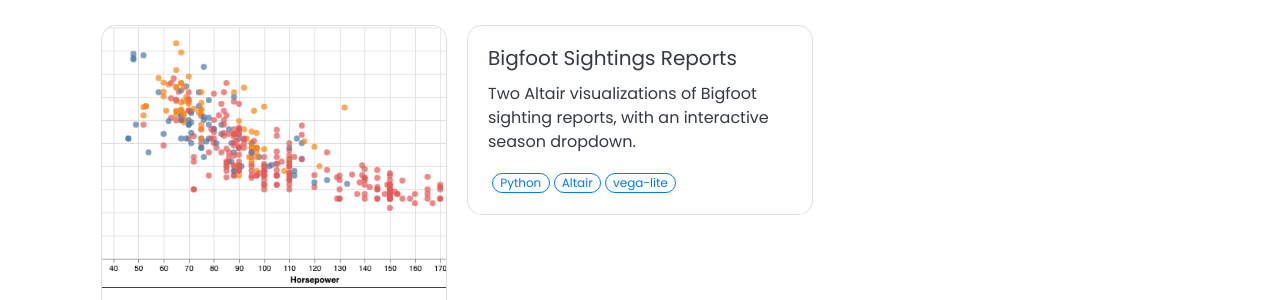
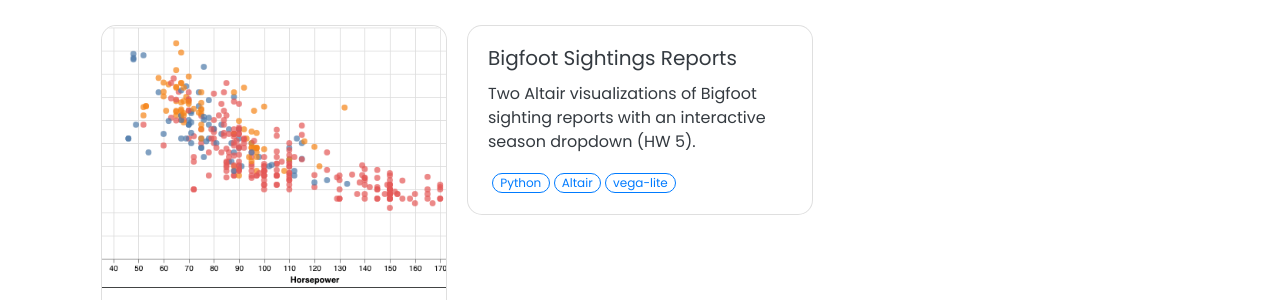
Before and after one commit to madison01108/madison01108.github.io, a Jekyll site: the page built from pages/projects.html, in a window 1280 px wide. Shown: the part 139-439 px from the top of the page. Built offline with Jekyll 4.4.1, drawn with Linux system fonts in a browser that asks for light colours; nearby versions of some CDN libraries.

Commit message:
Modify Bigfoot report description
Updated project description to include HW 5 reference.

```diff
--- a/_projects/bigfoot-report.md
+++ b/_projects/bigfoot-report.md
@@ -1,14 +1,14 @@
 ---
 name: Bigfoot Sightings Reports
+permalink: /projects/bigfoot-report/
 tools: [Python, Altair, vega-lite]
-description: Two Altair visualizations of Bigfoot sighting reports, with an interactive season dropdown.
+description: Two Altair visualizations of Bigfoot sighting reports with an interactive season dropdown (HW 5).
 custom_js:
   - vega.min
   - vega-lite.min
   - vega-embed.min
   - justcharts
 ---
-
 # Introduction
 
 This page features two visualizations created in HW #5, where we used the Bigfoot Field Researchers Organization (BFRO) sightings dataset. I first used the pandas library to assist me with the data cleaning, filtering, and aggregration to ensure that my data was modified from the dataset to be called by the altair library properly. The altair library did most of the work with actually producing the visualizations, customized to the intentional design and interaction goals. These results were then exported with JSON for this page.
```
